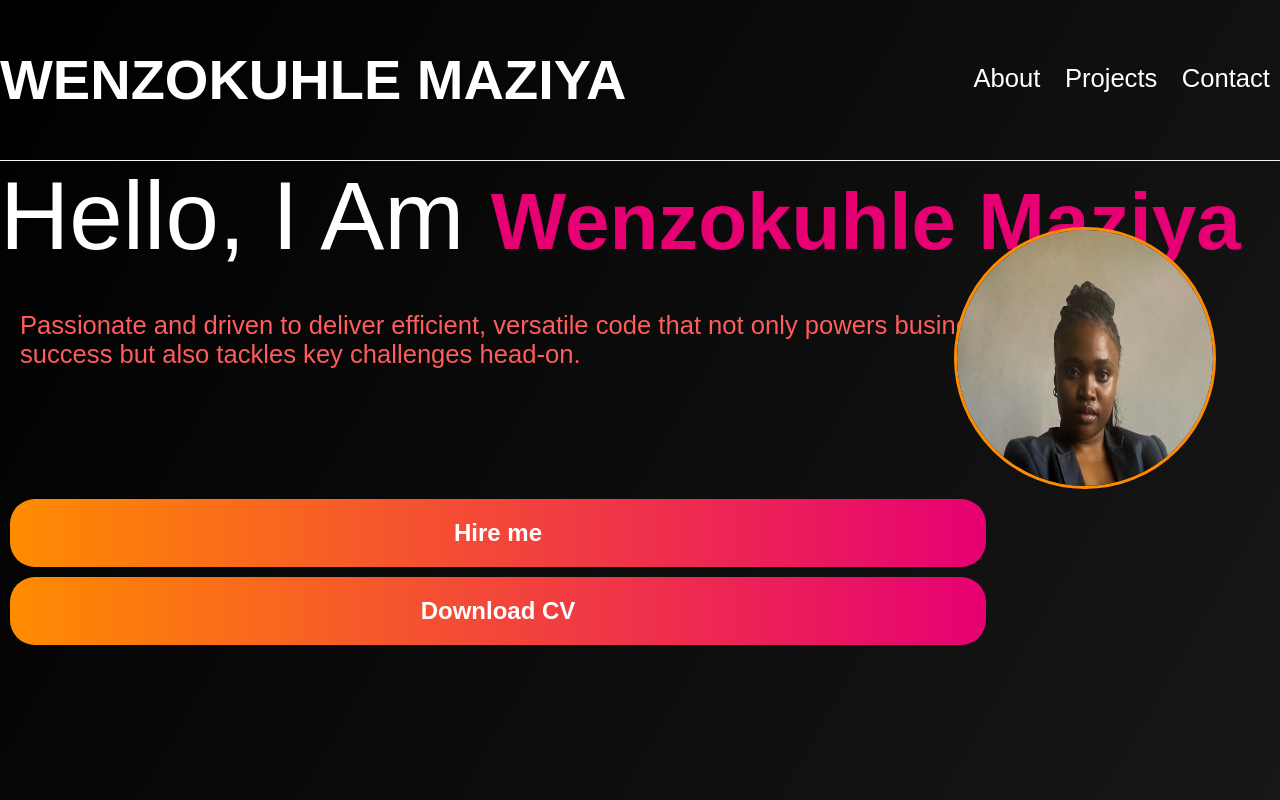
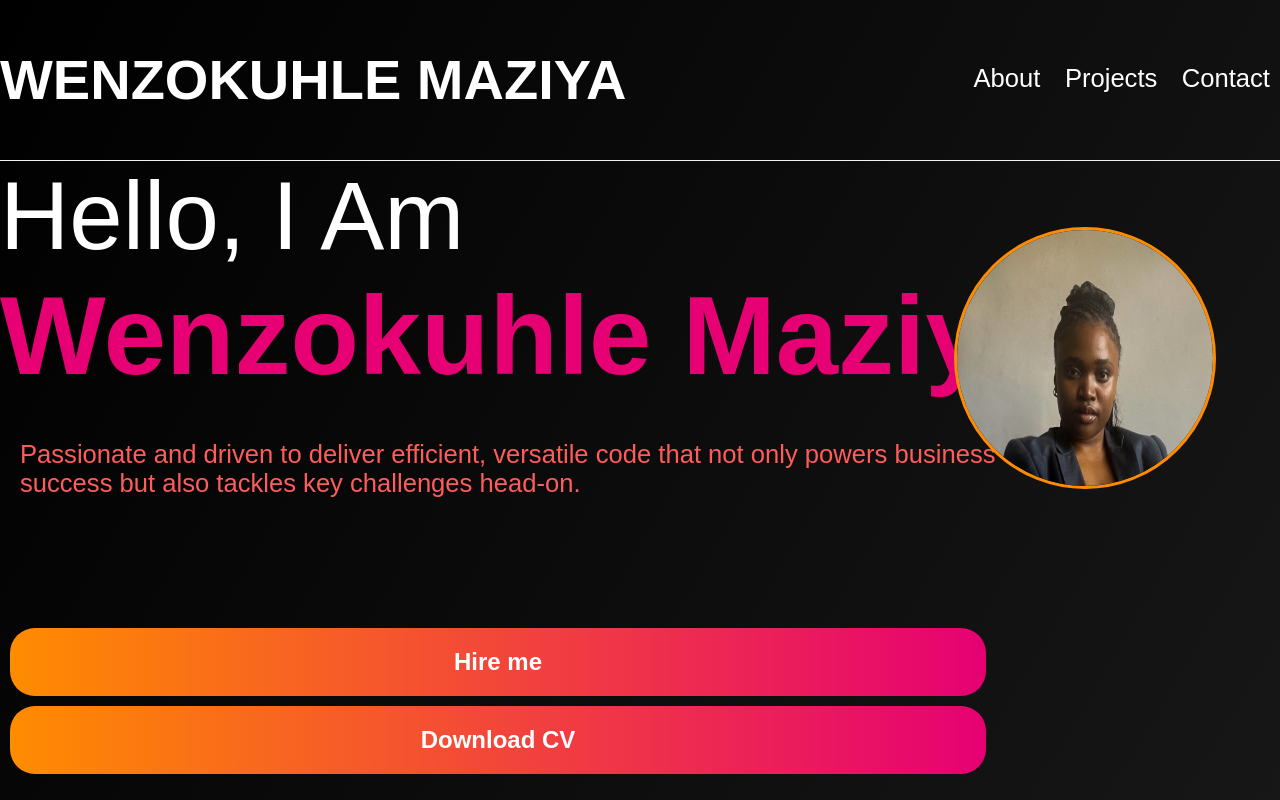
Before and after one commit to Wenzokuhle08/my-portfolio-website, a plain HTML site: page index.html in a window 1280 px wide. Shown: the top 800 px of the page. Drawn offline with Linux system fonts and the light colour scheme.

Commit message:
fixed the styling of the header

```diff
--- a/style.css
+++ b/style.css
@@ -40,7 +40,8 @@ nav a:hover {
 .highlight {
     color: #e60073;
     font-weight: bold;
-    font-size: 5rem;
+    font-size: 7rem;
+    display: flex;
 }
 
 body {
```
